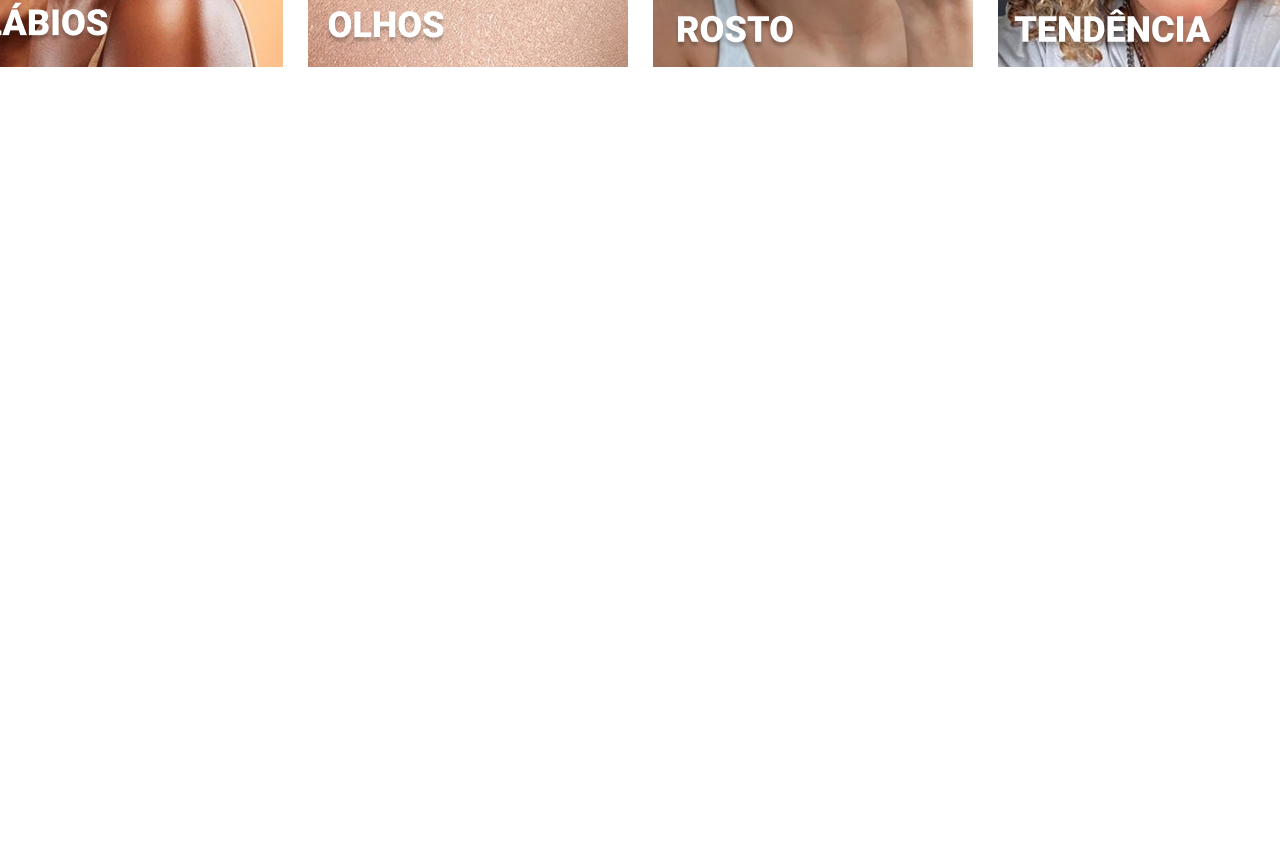
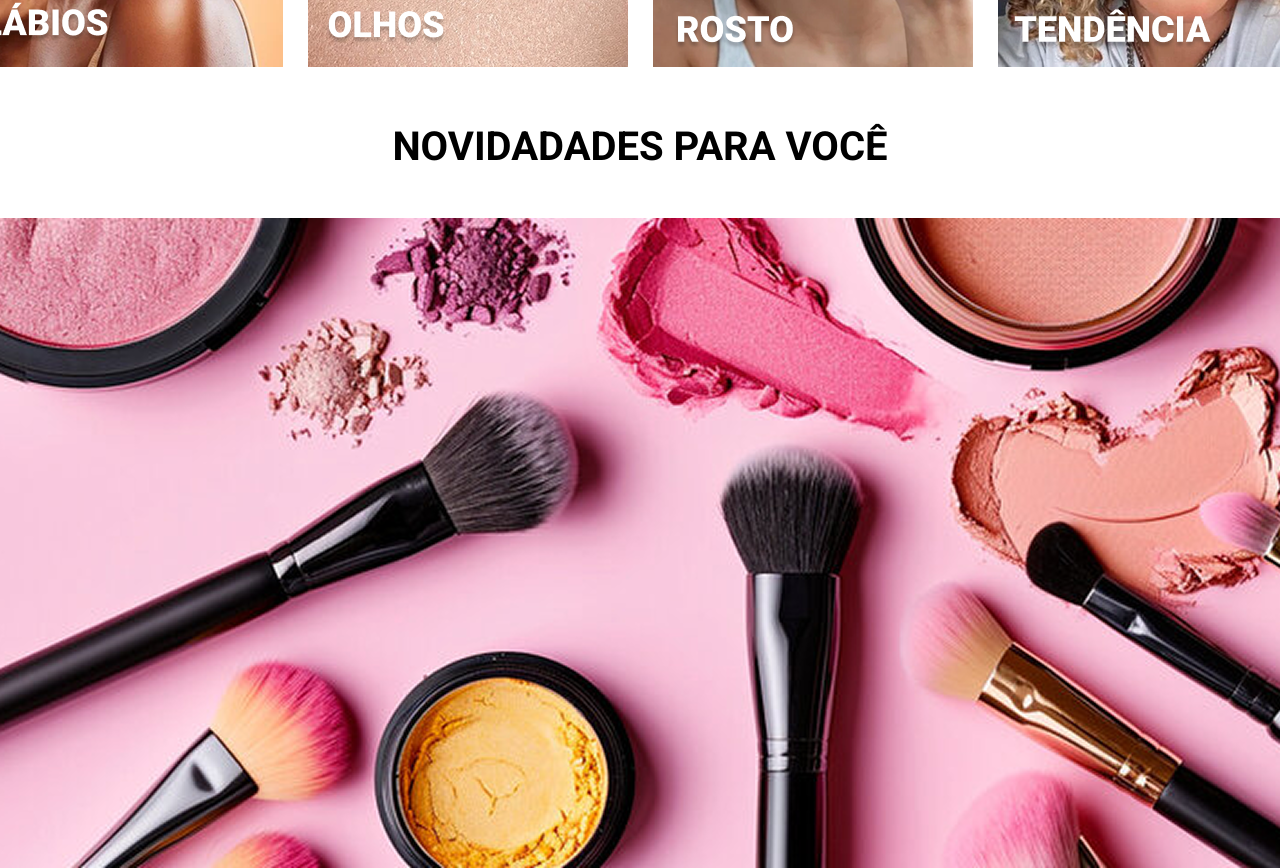
Before and after one commit to rsvdrigo/LandingPagePassoia, a React (Vite) app: page / in a window 1280 px wide. Shown: the part 1380-2248 px from the top of the page. Before the commit the page ends 1447 px from the top, so only its background shows below. Built offline with nearby package versions, Linux system fonts and the light colour scheme.

Commit message:
feat(News4u): add section and styles

```diff
--- a/src/App.jsx
+++ b/src/App.jsx
@@ -1,6 +1,7 @@
 import Header from "./Components/Header/Header";
 import Banner from "./Components/Banner/Banner";
 import Looks from "./Components/Looks/Looks";
+import News4u from "./Components/News4u/News4u";
 
 function App(){
   return(
@@ -8,6 +9,7 @@ function App(){
   <Header/>
   <Banner/>
   <Looks/>
+  <News4u/>
 
   </>
   )
--- /dev/null
+++ b/src/Components/News4u/News4u.jsx
@@ -0,0 +1,16 @@
+
+import "./News4u.scss"
+import BannerNews from "../../assets/imgs/makeBanner.png"
+
+function News4u() {
+    return (
+        <>
+            <section>
+                <h2>NOVIDADADES PARA VOCÊ</h2>
+                <img src={BannerNews} alt="" />
+            </section>
+        </>
+    )
+}
+
+export default News4u;
--- /dev/null
+++ b/src/Components/News4u/News4u.scss
@@ -0,0 +1,18 @@
+@import url('https://fonts.googleapis.com/css2?family=Roboto:ital,wght@0,100..900;1,100..900&display=swap');
+
+
+section {
+    display: flex;
+    justify-content: center;
+    flex-direction: column;
+    margin-top: 7vh;
+    align-items: center;
+
+}
+
+section h2 {
+    font-family: "Roboto", sans-serif;
+    font-size: 40px;
+    font-weight: 700;
+    margin-bottom: 6vh;
+}
```
Also changed, not shown: src/assets/imgs/makeBanner.png (added).
